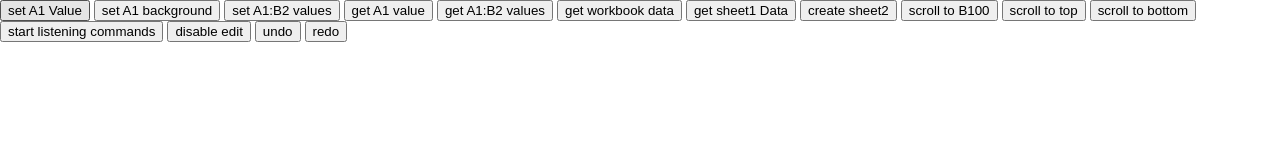
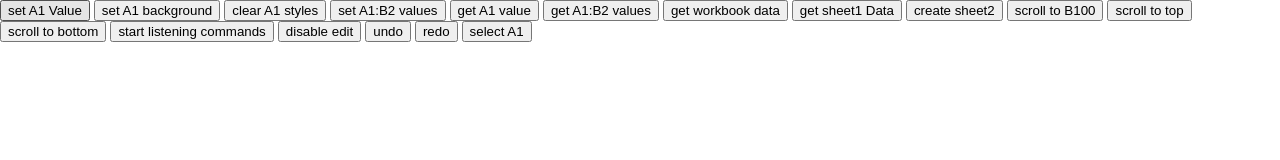
Before and after one commit to awesome-univer/univer-sheets-template, a website built with Vite: page index.html in a window 1280 px wide. Built offline with nearby package versions, Linux system fonts and the light colour scheme; what @univerjs/core, @univerjs/facade would draw is missing.

Commit message:
feat: add select A1 and clear A1 styles

```diff
--- a/index.html
+++ b/index.html
@@ -11,6 +11,7 @@
         <div class="buttons">
           <button onclick="setValue()">set A1 Value</button>
           <button onclick="setBackground()">set A1 background</button>
+          <button onclick="removeStyles()">clear A1 styles</button>
           <button onclick="setValues()">set A1:B2 values</button>
           <button onclick="getValue()">get A1 value</button>
           <button onclick="getValues()">get A1:B2 values</button>
@@ -24,6 +25,7 @@
           <button onclick="editSwitch(this)">disable edit</button>
           <button onclick="undo()">undo</button>
           <button onclick="redo()">redo</button>
+          <button onclick="setSelection()">select A1</button>
         </div>
         <div id="app"></div>
     </div>
--- a/src/functions.ts
+++ b/src/functions.ts
@@ -268,3 +268,45 @@ function redo () {
 
     univerAPI.executeCommand('univer.command.redo');
 }
+
+
+function setSelection () {
+
+    const univerAPI = window.univerAPI;
+    if (!univerAPI) throw Error('univerAPI is not defined');
+    const activeWorkbook = univerAPI.getActiveWorkbook();
+    if (!activeWorkbook) throw Error('activeWorkbook is not defined');
+    const activeSheet = activeWorkbook.getActiveSheet();
+    if (!activeSheet) throw Error('activeSheet is not defined');
+
+    // @ts-expect-error
+    const subUnitId = activeSheet._worksheet.getSheetId();
+
+    univerAPI.executeCommand('sheet.operation.set-selections', {
+        selections: [{
+            range: {
+                startRow: 0,
+                startColumn: 0,
+                endRow: 0,
+                endColumn: 0,
+                rangeType: 0
+            },
+        }],
+        subUnitId: subUnitId,
+        unitId: activeWorkbook.getId(),
+        type: 2,
+    });
+}
+
+function removeStyles () {
+    const univerAPI = window.univerAPI;
+    if (!univerAPI) throw Error('univerAPI is not defined');
+
+    const activeWorkbook = univerAPI.getActiveWorkbook();
+    if (!activeWorkbook) throw Error('activeWorkbook is not defined');
+    const activeSheet = activeWorkbook.getActiveSheet();
+    if (!activeSheet) throw Error('activeSheet is not defined');
+    setSelection();
+
+    univerAPI.executeCommand('sheet.command.clear-selection-format');
+}
```
Also changed, not shown: README.md.
